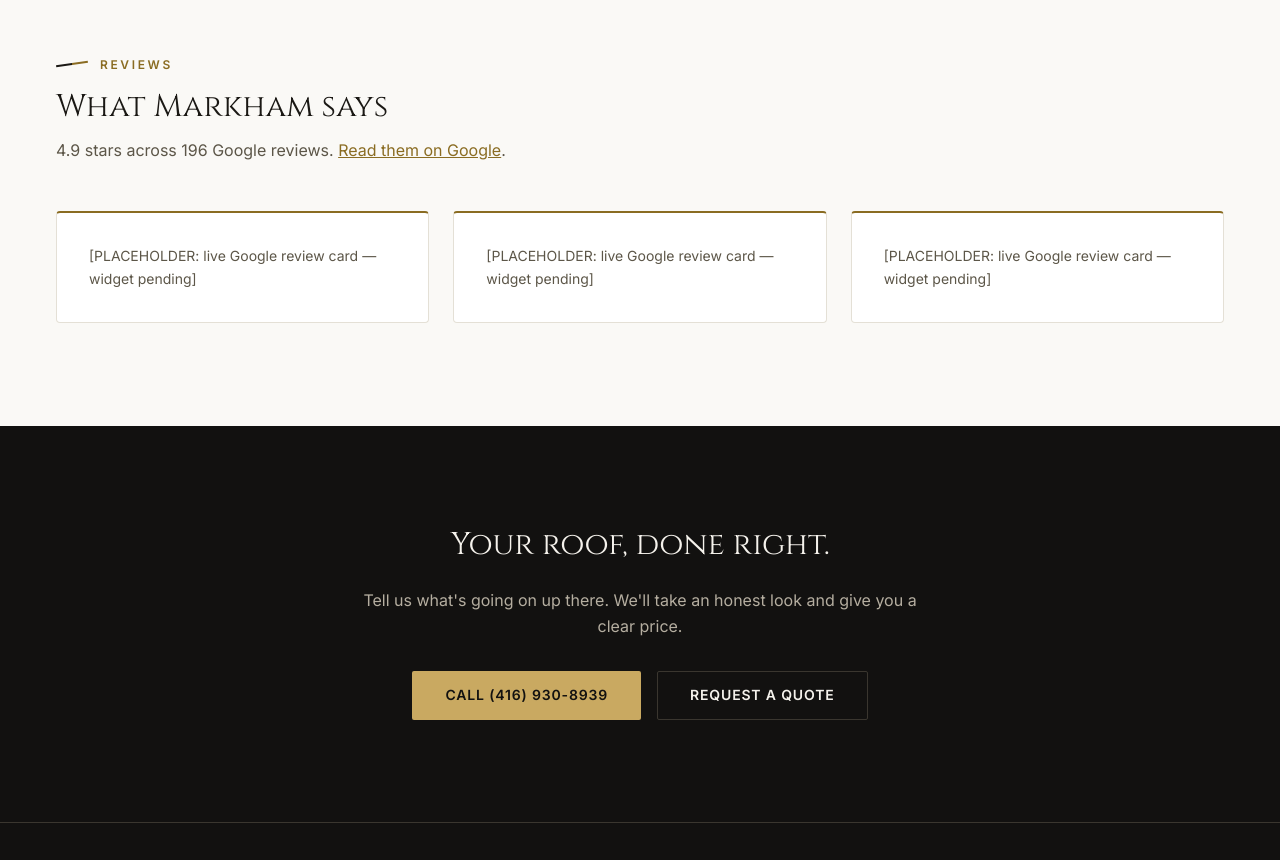
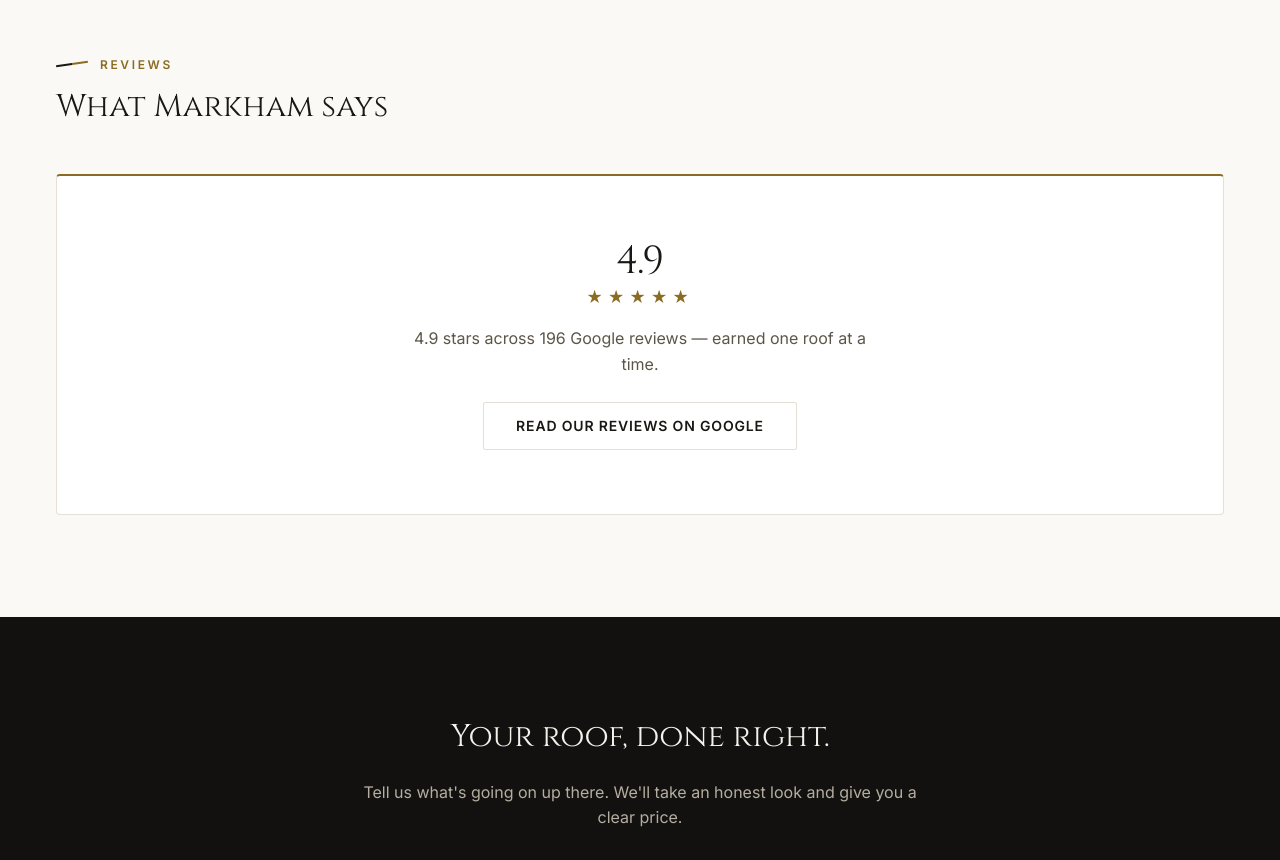
Before and after one commit to thehg0902/TopArt, a plain HTML site: page site/index.html in a window 1280 px wide. Shown: the part 3340-4200 px from the top of the page. Drawn offline with Linux system fonts and the light colour scheme.

Commit message:
Pass QA gate: reviews-band replaces placeholder cards
check.py 0 FAIL; visual QA 4 pages x 3 widths clean. Testimonials
section now ships the real 4.9/196 Google stat + link; live-widget
slot stays as a code comment pending provider choice.

Co-Authored-By: Claude Fable 5 <noreply@anthropic.com>

```diff
--- a/site/index.html
+++ b/site/index.html
@@ -159,20 +159,17 @@
     <div class="container">
       <p class="eyebrow">Reviews</p>
       <h2>What Markham says</h2>
-      <p class="quotes__stat">4.9 stars across 196 Google reviews.
-        <a href="https://www.google.com/maps/search/Top+Art+Roofing+Ltd+Markham+ON" rel="noopener">Read them on Google</a>.</p>
-      <div class="quotes" data-reveal>
-        <!-- Live Google-reviews widget planned (operator decision 2026-07-06);
-             cards below are placeholders until the widget is wired. -->
-        <blockquote class="quote">
-          <p>[PLACEHOLDER: live Google review card — widget pending]</p>
-        </blockquote>
-        <blockquote class="quote">
-          <p>[PLACEHOLDER: live Google review card — widget pending]</p>
-        </blockquote>
-        <blockquote class="quote">
-          <p>[PLACEHOLDER: live Google review card — widget pending]</p>
-        </blockquote>
+      <!-- Live Google-reviews widget slot (operator decision 2026-07-06):
+           when a provider is chosen, the embed replaces .reviews-band below.
+           Third-party embed = privacy-policy + CSP update in the same change. -->
+      <div class="reviews-band" data-reveal>
+        <p class="reviews-band__score" aria-hidden="true">4.9</p>
+        <p class="reviews-band__stars" aria-hidden="true">★★★★★</p>
+        <p class="reviews-band__text">4.9 stars across 196 Google reviews —
+          earned one roof at a time.</p>
+        <a class="btn btn--ghost" href="https://www.google.com/maps/search/Top+Art+Roofing+Ltd+Markham+ON" rel="noopener">
+          Read our reviews on Google
+        </a>
       </div>
     </div>
   </section>
--- a/site/style.css
+++ b/site/style.css
@@ -162,29 +162,29 @@
 }
 
 /* ---------- Testimonials ---------- */
-.quotes__stat {
-  color: var(--color-text-muted);
-  margin-top: calc(-1 * var(--space-3));
-}
-.quotes__stat a { color: var(--color-accent); }
-
-.quotes {
-  display: grid;
-  grid-template-columns: repeat(auto-fit, minmax(min(100%, 18rem), 1fr));
-  gap: var(--space-5);
+.reviews-band {
   margin-top: var(--space-7);
-}
-
-.quote {
-  margin: 0;
-  padding: var(--space-6);
+  padding: var(--space-8) var(--space-6);
   background: var(--color-surface);
   border: 1px solid var(--color-border);
   border-top: 2px solid var(--color-accent);
   border-radius: var(--radius-md);
+  text-align: center;
 }
-.quote p {
+.reviews-band__score {
+  font-family: var(--font-heading);
+  font-size: var(--text-3xl);
+  line-height: var(--leading-tight);
   margin: 0;
-  font-size: var(--text-sm);
+}
+.reviews-band__stars {
+  color: var(--color-accent);
+  letter-spacing: 0.3em;
+  margin: 0 0 var(--space-4);
+}
+.reviews-band__text {
   color: var(--color-text-muted);
+  max-width: 30em;
+  margin-inline: auto;
+  margin-bottom: var(--space-5);
 }
```
Also changed, not shown: 1 other file.
